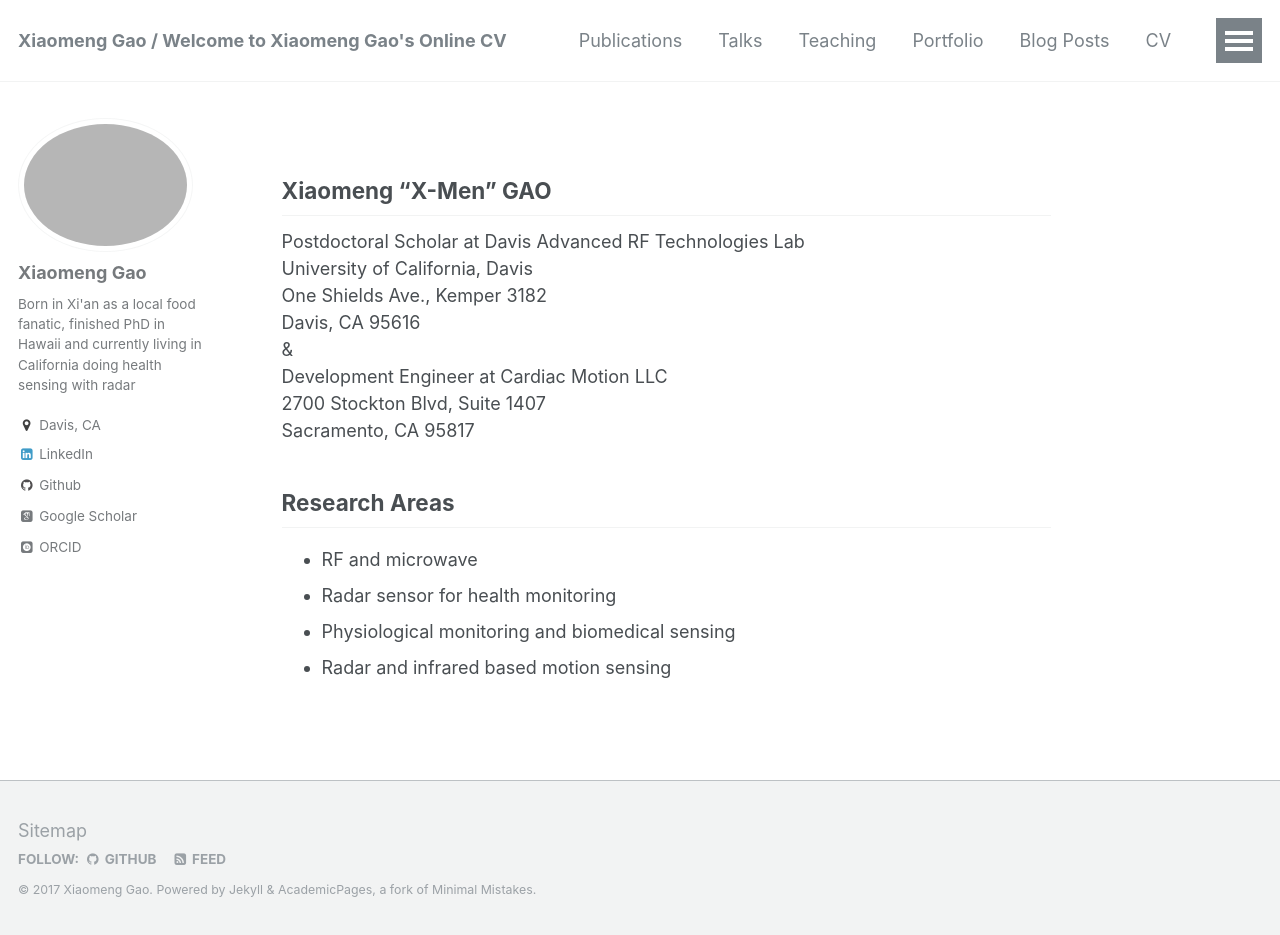
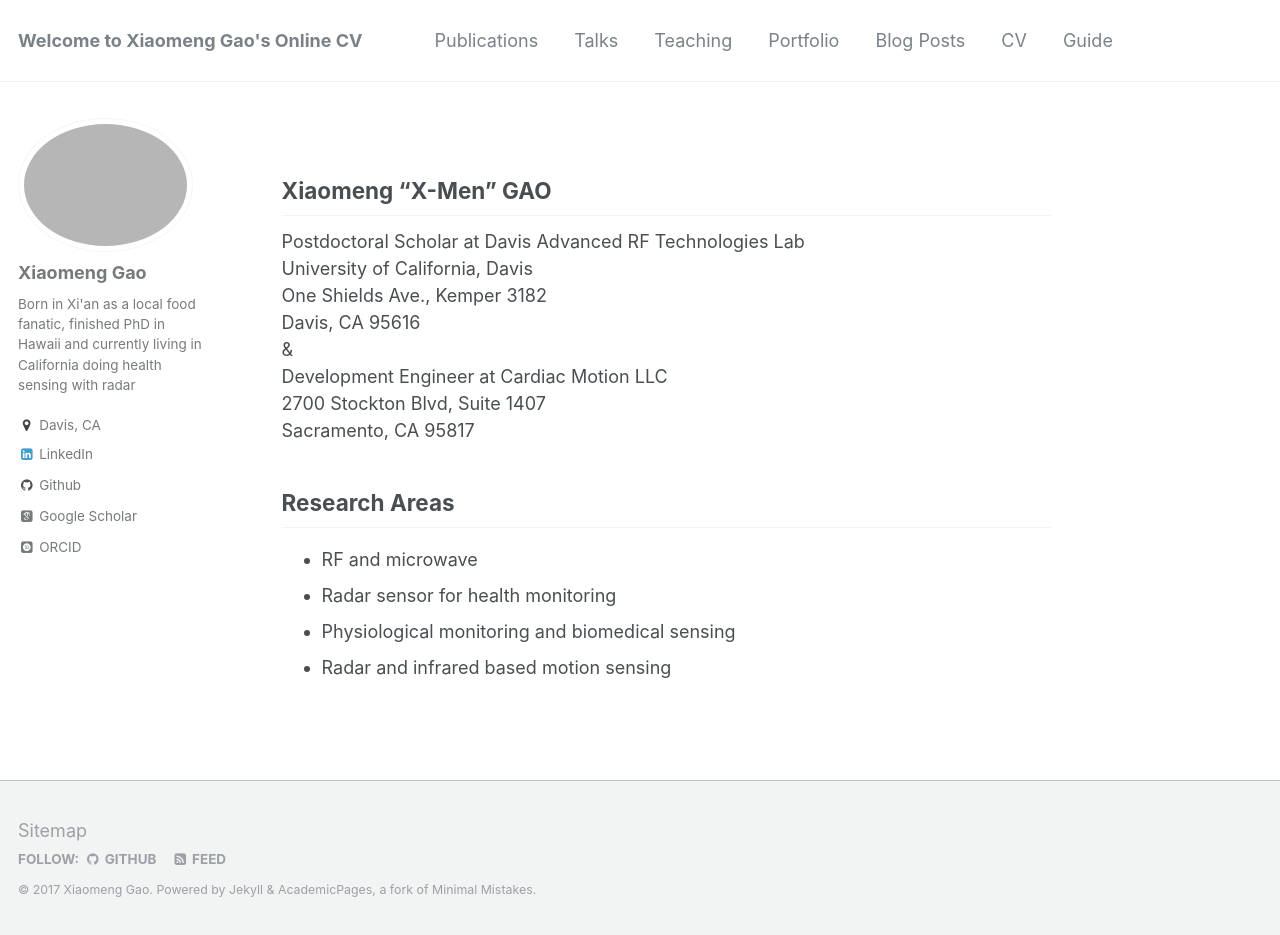
Before and after one commit to x-mengao/x-mengao.github.io, a Jekyll site: the page built from _pages/about.md, in a window 1280 px wide and 935 px high. Built offline with Jekyll 4.4.1, drawn with Linux system fonts in a browser that asks for light colours; some web fonts are replaced.

Commit message:
Update _config.yml

```diff
--- a/_config.yml
+++ b/_config.yml
@@ -7,7 +7,7 @@
 
 # Site Settings
 locale                   : "en-US"
-title                    : "Xiaomeng Gao / Welcome to Xiaomeng Gao's Online CV"
+title                    : "Welcome to Xiaomeng Gao's Online CV"
 title_separator          : "-"
 name                     : &name "Xiaomeng Gao"
 description              : &description "personal description"
```
